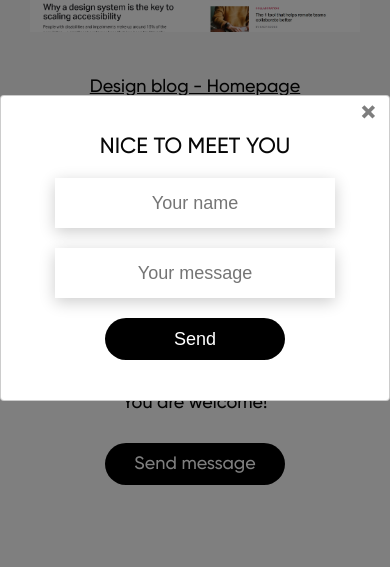
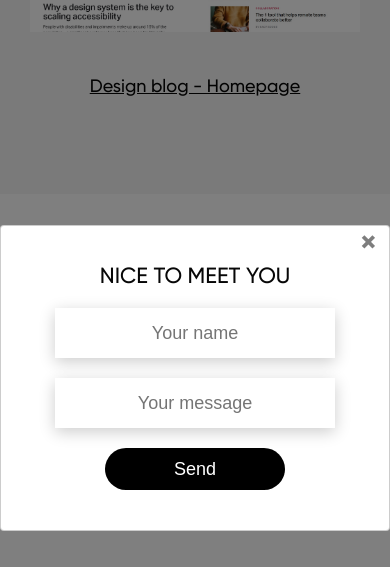
Before and after one commit to ViktorIukhlin/My_Site, a plain HTML site: page index.html in a window 390 px wide. Both pictures are taken after a click on the button "Send message". Shown: the part 3237-3804 px from the top of the page. Drawn offline with Linux system fonts and the light colour scheme.

Commit message:
++some changes

```diff
--- a/src/css/style.css
+++ b/src/css/style.css
@@ -426,6 +426,24 @@ margin: 91px 0 0px;
   max-width: 500px;
   margin: 130px auto;
 }
+@media (max-width: 1455px){
+  .modal__dialog {
+    padding-top: 300px;
+  }
+}
+@media (max-height: 670px){
+  .modal__dialog {
+    padding-top: 20px;
+    margin: 130px auto;
+  }
+}
+@media (max-width: 575px) and (max-height: 850px){
+  .modal__dialog {
+    padding-top: 130px;
+    margin: 130px auto;
+  }
+}
+
 
 .modal__content {
   position: relative;
```
